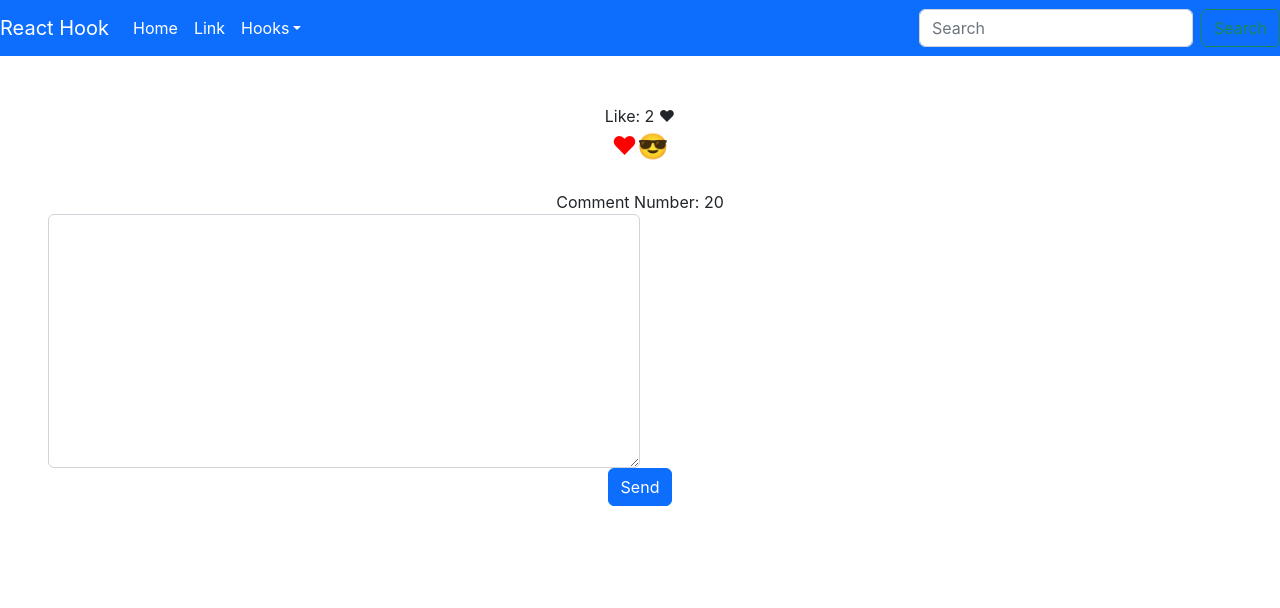
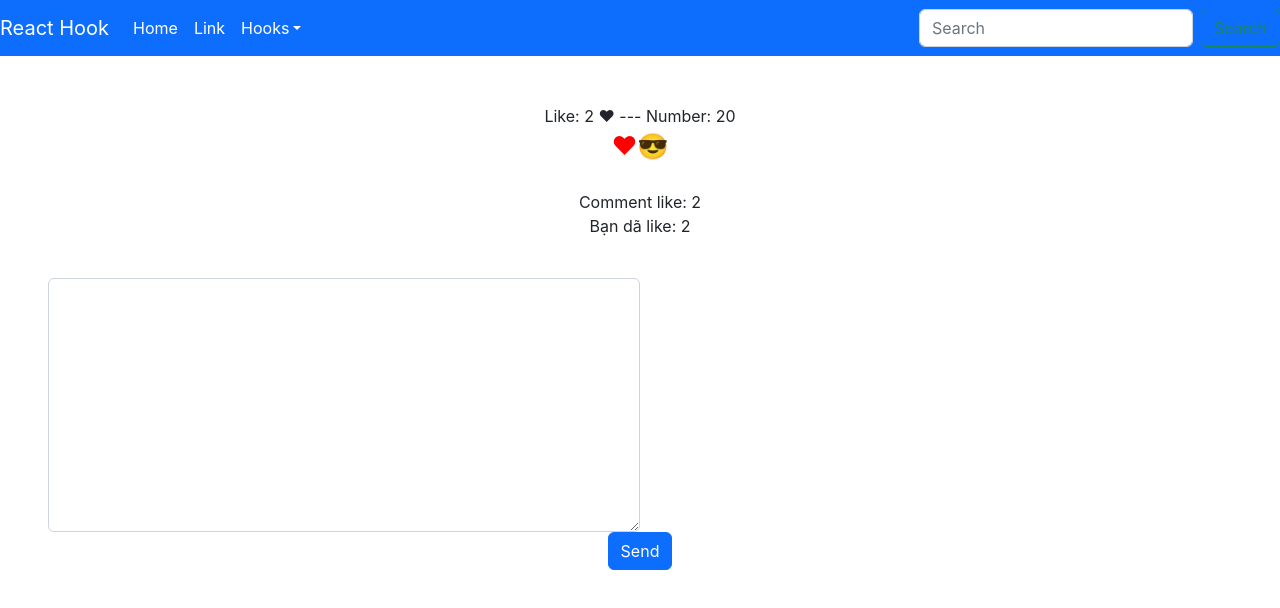
Before and after one commit to AVan-Git/Basic-ReactJS, a React (Create React App) app in the folder react_buoi10/: page /use_callback in a window 1280 px wide. Shown: the top 608 px of the page. Built offline with nearby package versions, Linux system fonts and the light colour scheme.

Commit message:
dung useCallback()

```diff
--- a/react_buoi10/src/pages/UseCallBackDemo/Comment.jsx
+++ b/react_buoi10/src/pages/UseCallBackDemo/Comment.jsx
@@ -1,11 +1,12 @@
 import React, {memo}  from 'react'
 
  function Comment(props) {
-    let {number} = props
+    let {like, renderLike} = props
     console.log("comment");
   return (
     <div>
-        Comment Number: {number}
+        Comment like: {like}
+        {renderLike()}
       <br />
       <textarea className='w-50 form-control' name="" id="" cols="30" rows="10"></textarea>
       <button type="button" class="btn btn-primary">Send</button>
--- a/react_buoi10/src/pages/UseCallBackDemo/UseCallBackDemo.jsx
+++ b/react_buoi10/src/pages/UseCallBackDemo/UseCallBackDemo.jsx
@@ -1,13 +1,21 @@
-import React from 'react'
+import React, { useCallback } from 'react'
 import { useState } from 'react'
 import Comment from './Comment';
 
 function UseCallBackDemo() {
     let [like, setLike] = useState(2);
     let [number, setNumber] = useState(20);
+
+
+    const renderLike = () => {
+        return <p>Bạn dã like: {like}</p>
+    }
+
+    //Ham useCallback sẽ cache lại hàm renderLike sau mỗi lần setState render, Chỉ tạo mới hàm  renderLike khi like thay đổi
+    const renderLikeCallBack = useCallback(renderLike, [like]);
   return (
     <div className='m-5'>
-        Like: {like} ❤
+        Like: {like} ❤ --- Number: {number}
 
         <br />
         <span style={{cursor:'pointer', color:'red', fontSize:"25px"}}
@@ -22,7 +30,7 @@ function UseCallBackDemo() {
 
         <br />
         <br />
-        <Comment number={number} />
+        <Comment like={like} renderLike = {renderLikeCallBack} />
 
 
 
```
Also changed, not shown: react_buoi10/images/img_minhHoaBuoi10.png, 1 other file (tests, documents, lock files or other folders).
